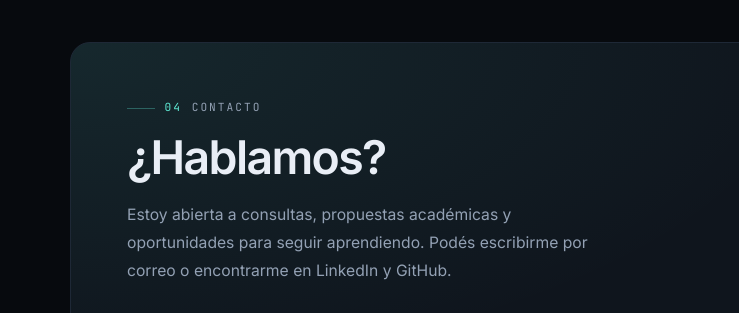
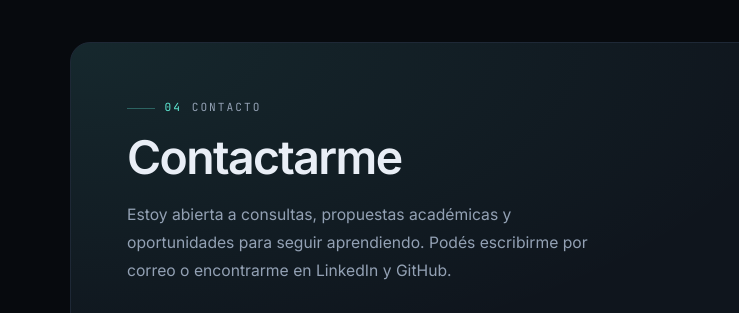
Before and after one commit to Antonella-Tintilay/portafolio_cv, a plain HTML site: page index.html in a window 1280 px wide. Shown: the part 3855-4168 px from the top of the page, 0-739 px from the left. Drawn offline with Linux system fonts and the light colour scheme.

Commit message:
Actualizar portfolio y documentación

```diff
--- a/index.html
+++ b/index.html
@@ -12,9 +12,8 @@
   <meta name="author" content="Antonella Raquel Tintilay" />
   <meta name="theme-color" content="#070a0e" />
 
-  <!-- Datos para cuando el sitio se comparta en redes sociales.
-       Cuando esté publicado, se puede agregar <meta property="og:url" content="https://..."> -->
   <meta property="og:type" content="website" />
+  <meta property="og:url" content="https://antonella-tintilay.github.io/portafolio_cv/" />
   <meta property="og:locale" content="es_AR" />
   <meta property="og:title" content="Antonella Tintilay | Portafolio" />
   <meta
@@ -492,7 +491,7 @@
         <div class="contact-card reveal">
           <div class="contact-copy">
             <p class="section-label"><span aria-hidden="true">04</span> Contacto</p>
-            <h2>¿Hablamos?</h2>
+            <h2>Contactarme</h2>
             <p class="contact-text">
               Estoy abierta a consultas, propuestas académicas y oportunidades para seguir aprendiendo.
               Podés escribirme por correo o encontrarme en LinkedIn y GitHub.
```
Also changed, not shown: 1 other file.
